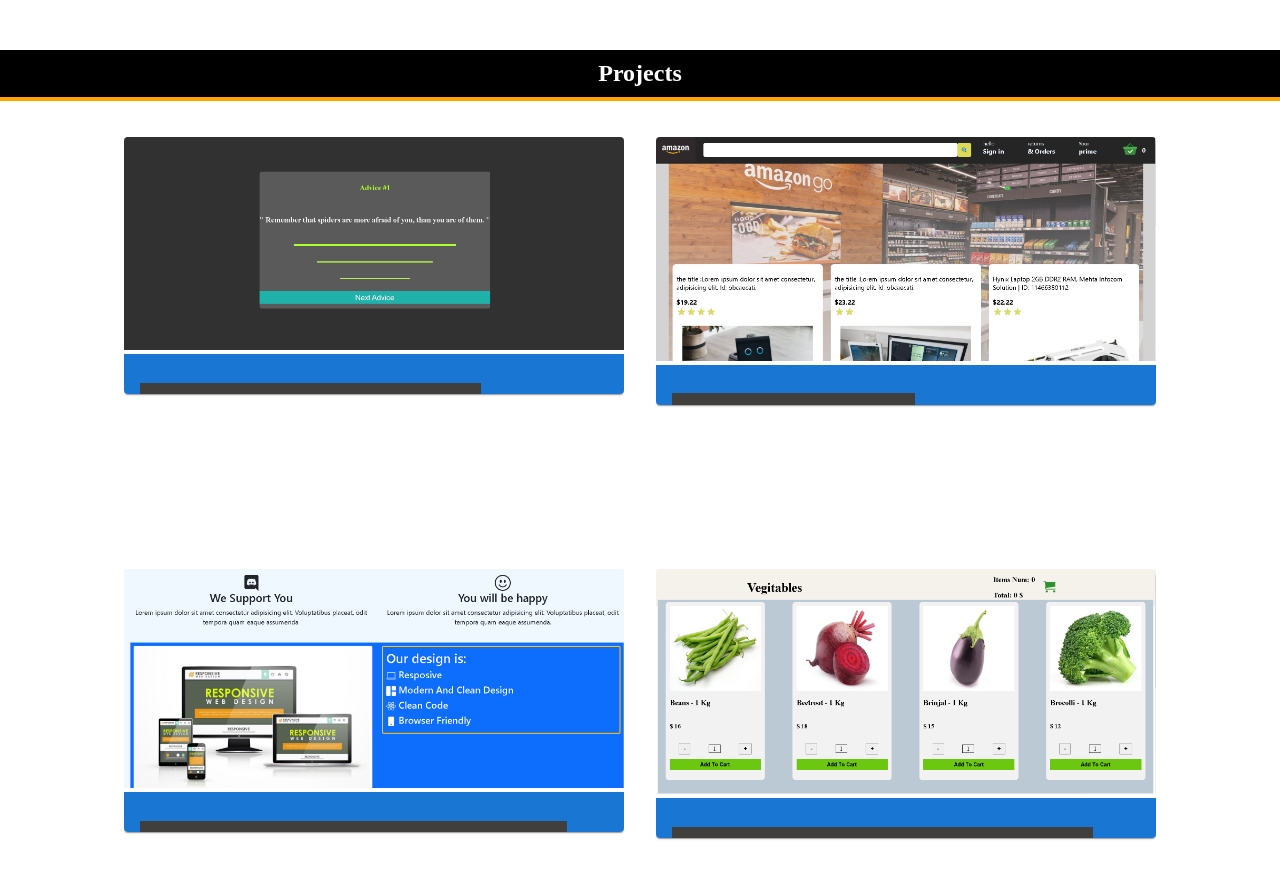
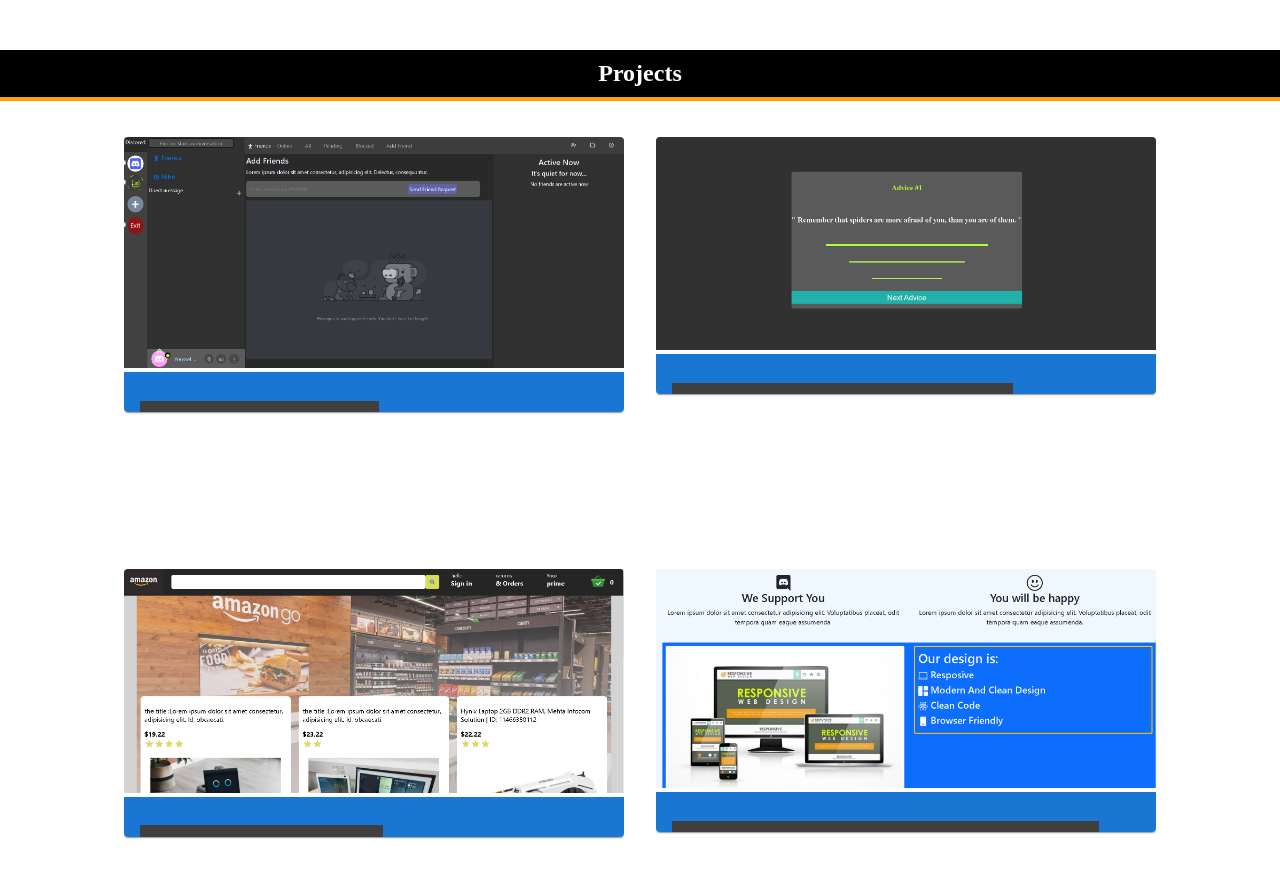
Before and after one commit to yousefjoe1/Portfolio_react, a React (Create React App) app: page / in a window 1280 px wide. Shown: the part 1800-2679 px from the top of the page. Built offline with nearby package versions, Linux system fonts and the light colour scheme.

Commit message:
add discord project

```diff
--- a/src/components/Projects/Projects.jsx
+++ b/src/components/Projects/Projects.jsx
@@ -14,12 +14,31 @@
 import crypto_project from "../../Imgs/crypto_project.png";
 import questions from "../../Imgs/questions.png";
 import storeimg from "../../imgs/store.png";
+import discord from "../../imgs/discord.png";
 
 const Projects = () => {
   return (
     <section id="projects" className={st.projectsContainer}>
       <h1 className={st.title}>Projects</h1>
       <Grid justifyContent={"center"} container>
+        <Box className={st.box} m={2} width={"500px"} height={"400px"}>
+          <Card>
+            <img src={discord} alt="" />
+            <CardContent className={st.cardclass}>
+              <h2>
+                <a
+                  target="_blank"
+                  href="https://yousefjoe1.github.io/discord-clone/#/"
+                >
+                  Click To Visit Discord
+                </a>
+              </h2>
+              <h3 className={st.description}>
+                HTML + CSS + JAVASCRIPT + REACT.JS + REACT_BOOTSTRAP + BOOTSTRAP
+              </h3>
+            </CardContent>
+          </Card>
+        </Box>
         <Box className={st.box} m={2} width={"500px"} height={"400px"}>
           <Card>
             <img src={adviceGen} alt="" />
```
Also changed, not shown: src/Imgs/discord.png (added).
